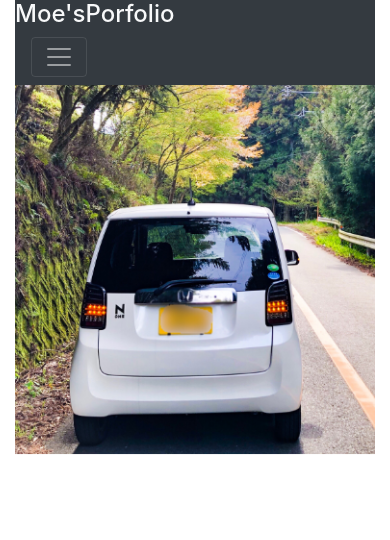
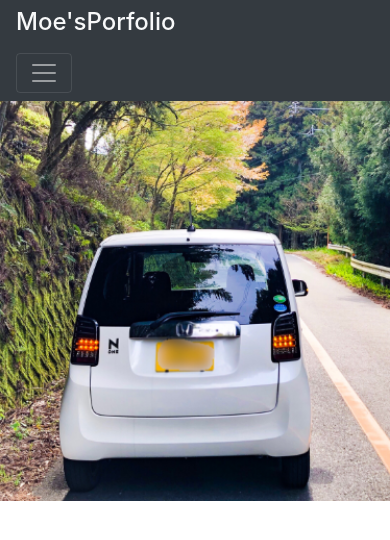
Before and after one commit to haru021/vue-portfolio, a Vue app: page / in a window 390 px wide. Shown: the top 540 px of the page. Built offline with nearby package versions, Linux system fonts and the light colour scheme.

Commit message:
ドロワーメニュー実装とヘッダー調整とトップ画像のPCとSPの出し分け実装

```diff
--- a/src/App.vue
+++ b/src/App.vue
@@ -1,13 +1,11 @@
 <template>
   <div id="app">
-    <b-container class="header">
-      <b-row>
-        <b-col cols="12">
+    <header class="w-100">
           <h1 class="bg-dark"><router-link to="/" class="text-light">Moe'sPorfolio</router-link></h1>
           <nav class="navbar navbar-dark bg-dark">
             <b-button class="navbar-toggler" @click="openMenu"><span class="navbar-toggler-icon"></span></b-button>
             <Drawer :direction="'left'" :exist="true" ref="LeftDrawer">
-              <b-button class="navbar-toggler" @click="closeMenu"><span class="close-btn"><font-awesome-icon icon="times" /></span></b-button>
+              <b-button class="navbar-toggler close-btn" @click="closeMenu"><span class="close-btn-icon"><font-awesome-icon icon="times" /></span></b-button>
               <ul>
                 <li><a href="#">Contact</a></li>
                 <li><a href="#">自己紹介</a></li>
@@ -16,9 +14,7 @@
               </ul>
             </Drawer>
           </nav>
-        </b-col>
-      </b-row>
-    </b-container>
+    </header>
     <router-view />
   </div>
 </template>
@@ -61,10 +57,17 @@ export default {
 .bg-dark{
   margin-bottom: 0%;
   font-size: 1.5rem;
+  padding: 0.5rem 1rem;
 }
 .close-btn{
-  font-size: 3rem;
+  padding-left:3%;
+}
+.close-btn-icon{
+  font-size: 2rem;
   color:#ffffff;
+}
+.navbar-toggler{
+  padding: 0.25rem 0.4rem;
 }
 ul{
   padding-left: 0;
--- a/src/views/Home.vue
+++ b/src/views/Home.vue
@@ -1,11 +1,7 @@
 <template>
-<div class="home">
-    <b-container>
-        <b-row>
-            <b-col cols="12">
-        <img src="../assets/top.png" alt="top" width="100%">
-        </b-col>
-        </b-row>
-    </b-container>
+<div class="home w-100">
+    <img src="../assets/top-pc.png" alt="top" width="100%" class="d-none d-lg-block">
+    <img src="../assets/top.png" alt="top" width="100%" class="d-lg-none">
+
     </div>
 </template>
--- a/src/views/Profile.vue
+++ b/src/views/Profile.vue
@@ -2,7 +2,7 @@
     <b-container class="product">
         <b-row>
         <b-col cols="12">
-            <h1 class="text-center">自己紹介</h1>
+            <h1 class="text-left">自己紹介</h1>
         <b-card-group deck>
             <b-card header="基本情報" class="text-left">
         <b-card-text><h2>小林萌</h2>
```
Also changed, not shown: 2 other files (tests, documents, lock files or other folders).
